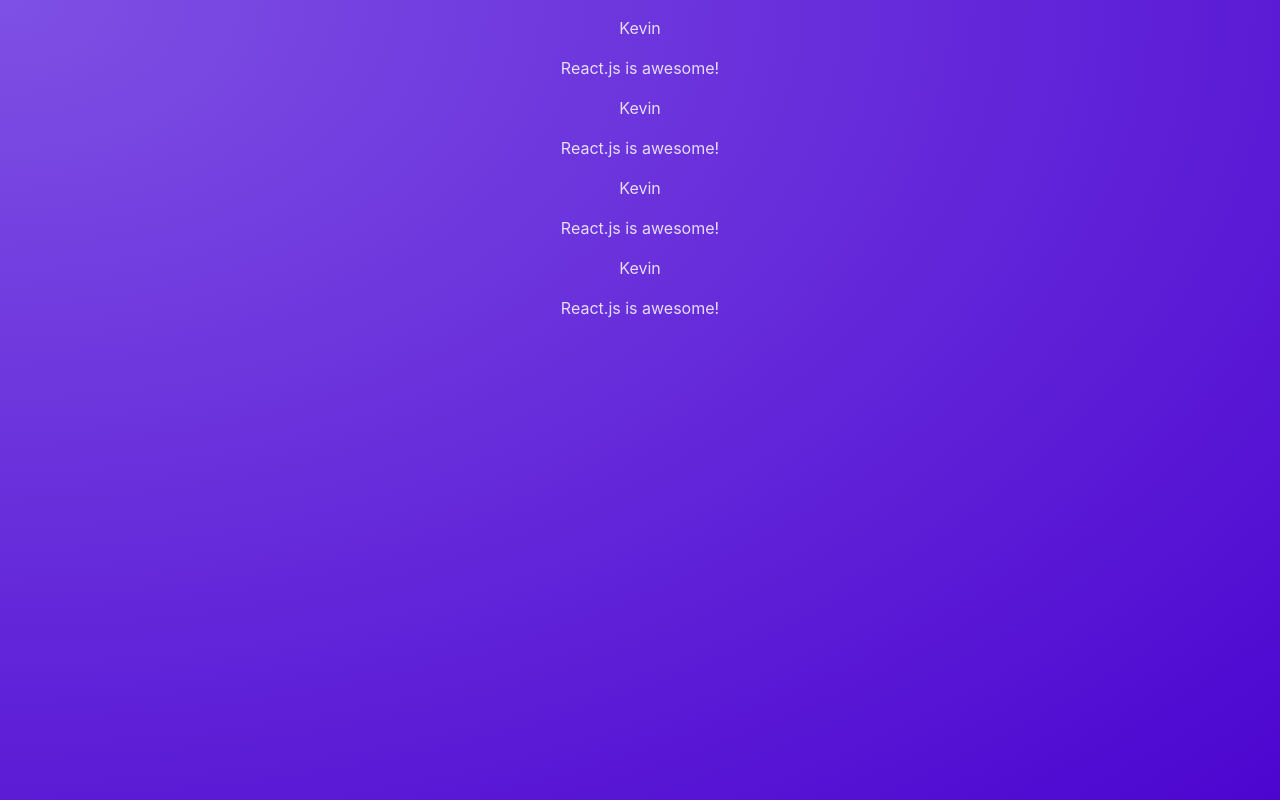
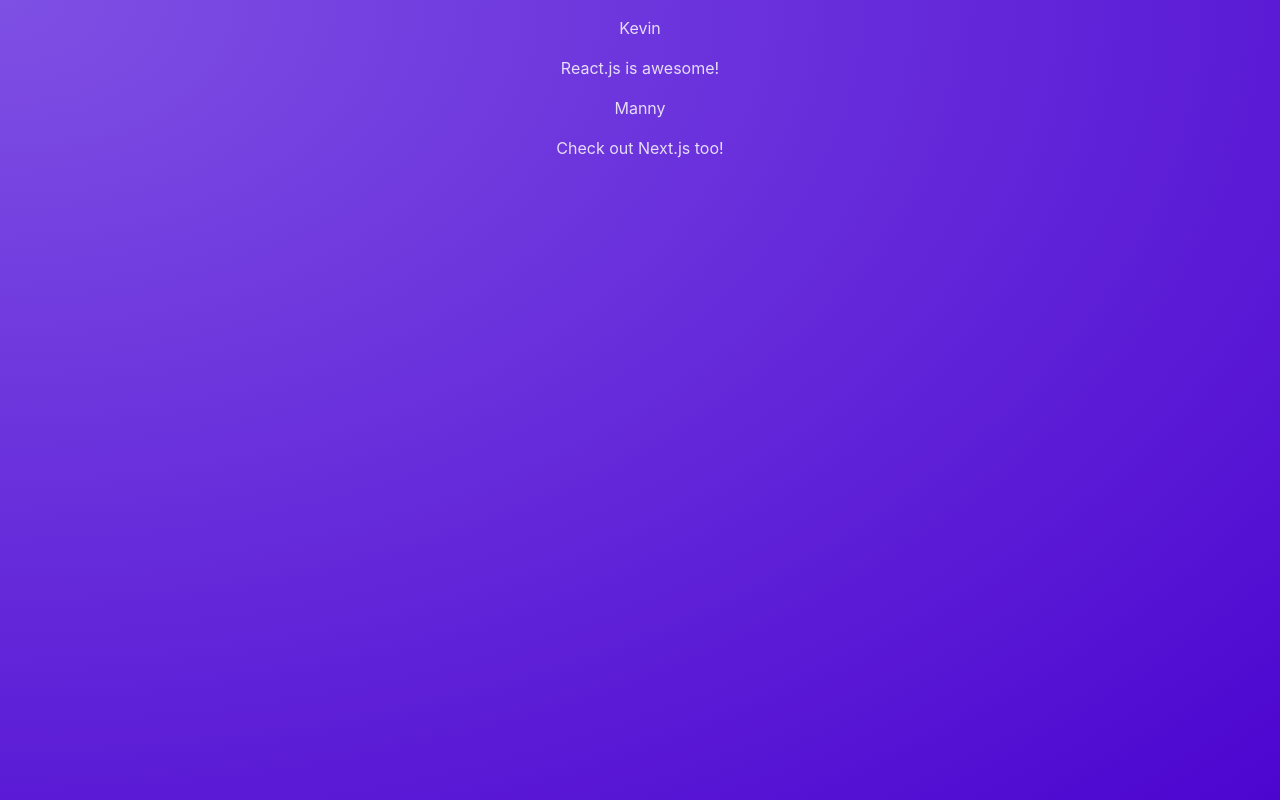
Before and after one commit to kevin-helliwell/react-crash-course, a React (Vite) app: page / in a window 1280 px wide. Built offline with nearby package versions, Linux system fonts and the light colour scheme.

Commit message:
passing data to components with props

```diff
--- a/src/App.jsx
+++ b/src/App.jsx
@@ -2,8 +2,8 @@
 function App() {
   return (
     <main>
-      <Post />
-      <Post />
+      <Post author="Kevin" body="React.js is awesome!" />
+      <Post author="Manny" body="Check out Next.js too!" />
       <Post />
       <Post />
     </main>
--- a/src/components/Post.jsx
+++ b/src/components/Post.jsx
@@ -1,11 +1,8 @@
-const names = ["Kevin", "Manny"];
-
-function Post() {
-  const chosenName = Math.random() > 0.5 ? names[0] : names[1];
+function Post(props) {
   return (
     <div>
-      <p>{chosenName}</p>
-      <p>React.js is awesome!</p>
+      <p>{props.author}</p>
+      <p>{props.body}</p>
     </div>
   );
 }
```
